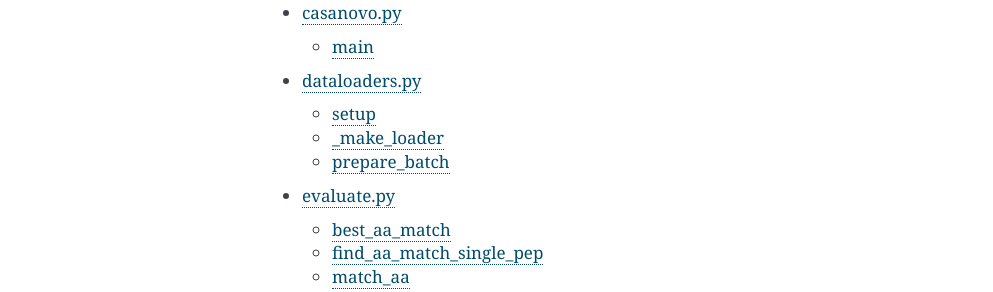
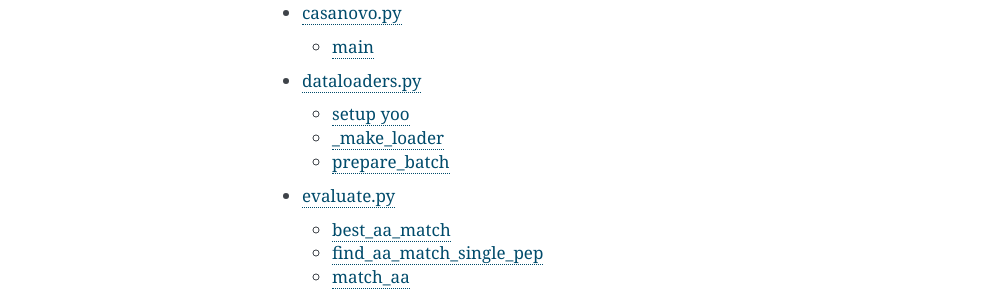
Before and after one commit to Noble-Lab/casanovo, a Sphinx documentation site: the page built from docs/source/index.rst, in a window 1280 px wide. Shown: the part 442-734 px from the top of the page, without its empty margins (148-1141 px from the left). Built offline with Sphinx 7.4.7, drawn with Linux system fonts in a browser that asks for light colours.

```diff
--- a/docs/source/dataloaders.rst
+++ b/docs/source/dataloaders.rst
@@ -1,10 +1,12 @@
 dataloaders.py
 ==============
 
-setup
+setup yoo
 ---------------------------------------
 
 .. autofunction:: casanovo.denovo.dataloaders.DeNovoDataModule.setup()
+
+hello hello
 
 _make_loader
 ---------------------------
```
